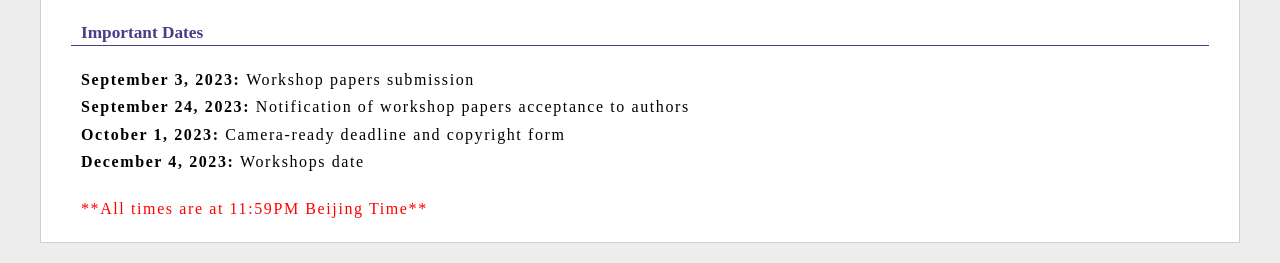
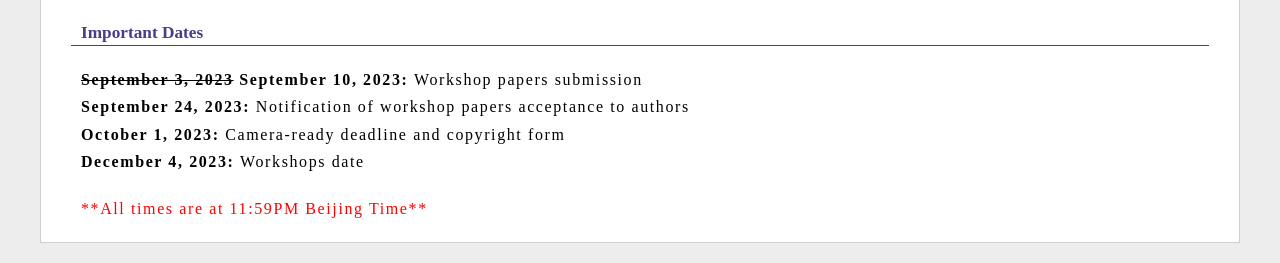
Before and after one commit to vpomelo/AIBDE2023, a plain HTML site: page importantDates.html in a window 1280 px wide. Shown: the part 579-842 px from the top of the page. Drawn offline with Linux system fonts and the light colour scheme.

Commit message:
update time

```diff
--- a/importantDates.html
+++ b/importantDates.html
@@ -34,7 +34,7 @@
         <div id="contents">
             <h2>Important Dates</h2>
             <p>
-                <b>September 3, 2023: </b>Workshop papers submission<br>
+                <b><s>September 3, 2023</s> September 10, 2023: </b>Workshop papers submission<br>
                 <b>September 24, 2023: </b>Notification of workshop papers acceptance to authors<br>
                 <b>October 1, 2023: </b>Camera-ready deadline and copyright form<br>
                 <b>December 4, 2023: </b>Workshops date<br>
```
